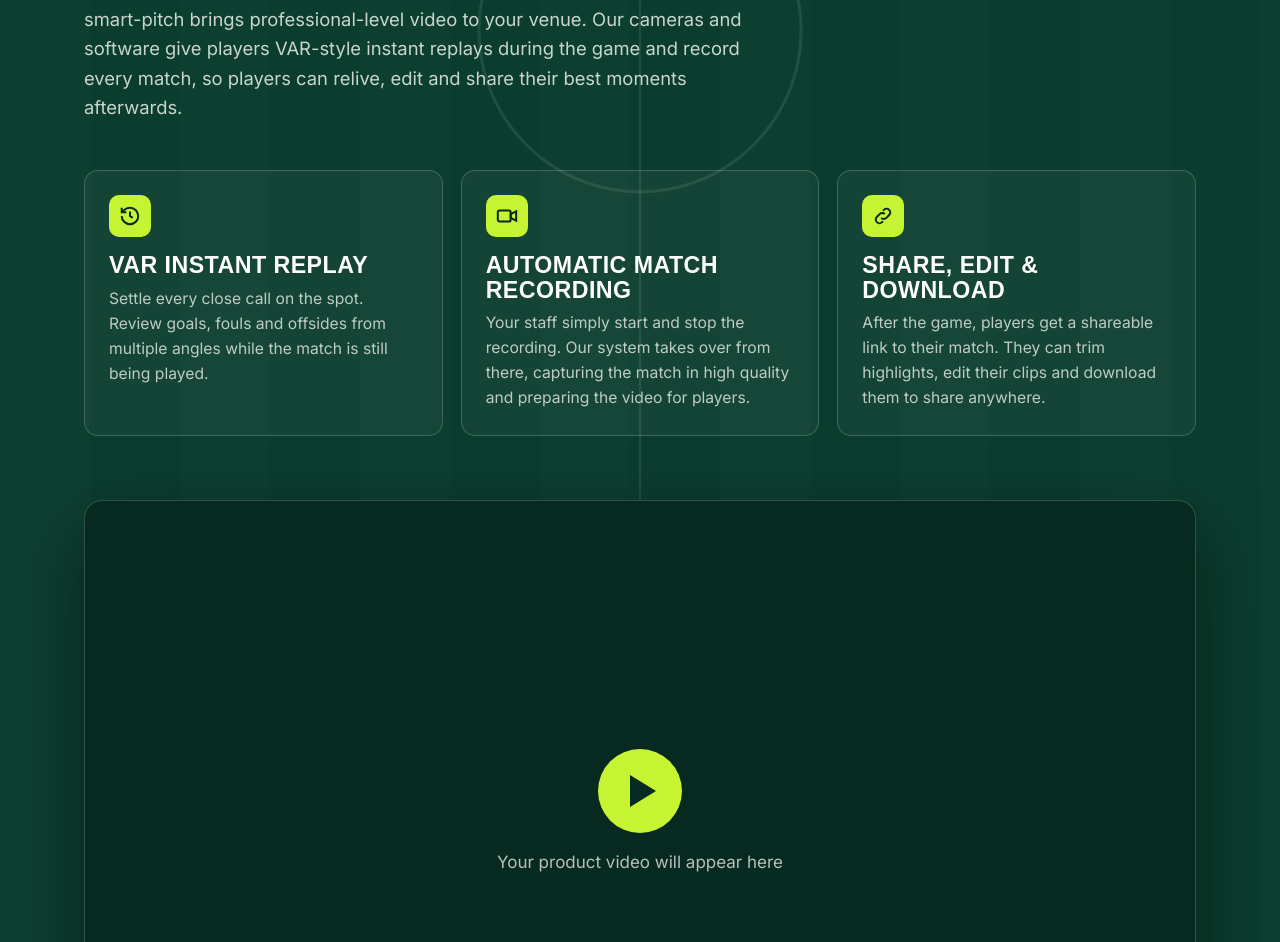
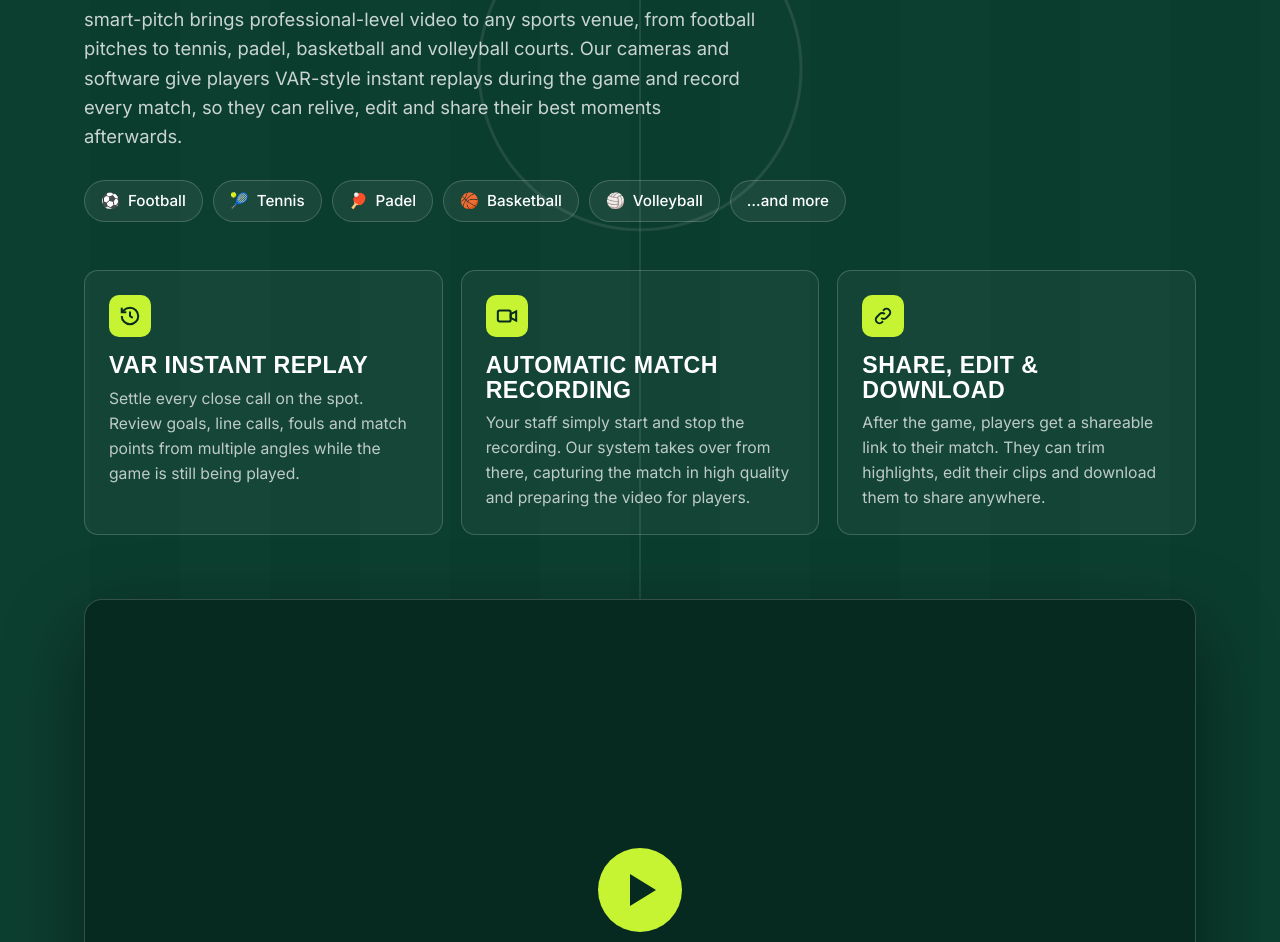
Before and after one commit to marcoumarcos/smart-pitch-website, a plain HTML site: page index.html in a window 1280 px wide. Shown: the part 597-1539 px from the top of the page. Drawn offline with Linux system fonts and the light colour scheme; a web font is replaced by a local one.

Commit message:
Enhance index.html with sports details and descriptions
Updated descriptions and added supported sports list in index.html.

```diff
--- a/index.html
+++ b/index.html
@@ -4,7 +4,7 @@
 <meta charset="UTF-8">
 <meta name="viewport" content="width=device-width, initial-scale=1.0">
 <title>smart-pitch | VAR replay &amp; match recording for sports venues</title>
-<meta name="description" content="smart-pitch gives sports venues VAR-style instant replay and automatic match recording, with shareable videos players can edit and download.">
+<meta name="description" content="smart-pitch gives sports venues VAR-style instant replay and match recording for football, tennis, padel, basketball, volleyball and more, with shareable videos players can edit and download.">
 <link rel="preconnect" href="https://fonts.googleapis.com">
 <link rel="preconnect" href="https://fonts.gstatic.com" crossorigin>
 <link href="https://fonts.googleapis.com/css2?family=Fira+Sans+Extra+Condensed:wght@600;700;800&family=Inter:wght@400;500;600&display=swap" rel="stylesheet">
@@ -69,6 +69,8 @@
   #offering h1 em { font-style: normal; color: var(--lime); }
   #offering .eyebrow { color: var(--lime); }
   #offering .lead { color: rgba(255,255,255,.78); }
+  .sports { list-style: none; display: flex; flex-wrap: wrap; gap: 10px; margin-top: 28px; }
+  .sports li { display: flex; align-items: center; gap: 8px; padding: 8px 16px; border: 1px solid var(--line); border-radius: 999px; background: rgba(255,255,255,.06); font-weight: 500; font-size: .95rem; }
   .features { display: grid; grid-template-columns: repeat(3, 1fr); gap: 18px; margin: 48px 0 64px; }
   .feature { border: 1px solid var(--line); border-radius: var(--radius); padding: 24px; background: rgba(255,255,255,.04); }
   .feature .icon { width: 42px; height: 42px; border-radius: 10px; background: var(--lime); color: var(--pitch-deep); display: grid; place-items: center; margin-bottom: 16px; }
@@ -204,13 +206,22 @@
   <div class="wrap">
     <span class="eyebrow">VAR replay + match recording for sports venues</span>
     <h1>Every match. <em>Every moment.</em> Replayed and shared.</h1>
-    <p class="lead">smart-pitch brings professional-level video to your venue. Our cameras and software give players VAR-style instant replays during the game and record every match, so players can relive, edit and share their best moments afterwards.</p>
+    <p class="lead">smart-pitch brings professional-level video to any sports venue, from football pitches to tennis, padel, basketball and volleyball courts. Our cameras and software give players VAR-style instant replays during the game and record every match, so they can relive, edit and share their best moments afterwards.</p>
+
+    <ul class="sports" aria-label="Supported sports">
+      <li><span aria-hidden="true">⚽</span>Football</li>
+      <li><span aria-hidden="true">🎾</span>Tennis</li>
+      <li><span aria-hidden="true">🏓</span>Padel</li>
+      <li><span aria-hidden="true">🏀</span>Basketball</li>
+      <li><span aria-hidden="true">🏐</span>Volleyball</li>
+      <li>…and more</li>
+    </ul>
 
     <div class="features">
       <div class="feature">
         <div class="icon"><svg width="22" height="22" viewBox="0 0 24 24" fill="none" stroke="currentColor" stroke-width="2.2"><path d="M3 12a9 9 0 109-9 9.7 9.7 0 00-6.7 2.7L3 8"/><path d="M3 3v5h5M12 7v5l3 2"/></svg></div>
         <h3>VAR instant replay</h3>
-        <p>Settle every close call on the spot. Review goals, fouls and offsides from multiple angles while the match is still being played.</p>
+        <p>Settle every close call on the spot. Review goals, line calls, fouls and match points from multiple angles while the game is still being played.</p>
       </div>
       <div class="feature">
         <div class="icon"><svg width="22" height="22" viewBox="0 0 24 24" fill="none" stroke="currentColor" stroke-width="2.2"><rect x="2" y="6" width="14" height="12" rx="2"/><path d="M16 10l6-3v10l-6-3z"/></svg></div>
@@ -264,7 +275,7 @@
 
     <div class="about-text">
       <div>
-        <p>smart-pitch was founded on a simple idea: the technology used in professional stadiums, from VAR to match video, should be available on every pitch. We set out to make it affordable and easy for any sports venue.</p>
+        <p>smart-pitch was founded on a simple idea: the technology used in professional stadiums, from VAR to match video, should be available on every pitch and court. We set out to make it affordable and easy for any sports venue.</p>
         <p>Today we supply, install and support both the camera hardware and the software, so venues have a single partner, and players get replays and videos that keep them coming back.</p>
       </div>
       <div class="stats">
@@ -287,11 +298,11 @@
       <div class="slides">
         <div class="track">
           <div class="slide" role="group" aria-label="1 of 4">
-            <blockquote>The instant replay has ended the arguments on our pitches. Players check the call, accept it and get on with the game.</blockquote>
+            <blockquote>The instant replay has ended the arguments on our courts. Players check the call, accept it and get on with the game.</blockquote>
             <div class="who"><div class="avatar">AB</div><div><strong>Client name</strong><span>Venue manager, Venue name</span></div></div>
           </div>
           <div class="slide" role="group" aria-label="2 of 4">
-            <blockquote>Our players love getting a link to their match after the game. They share their goals with friends, and that brings new teams to us.</blockquote>
+            <blockquote>Our players love getting a link to their match after the game. They share their best shots with friends, and that brings new teams to us.</blockquote>
             <div class="who"><div class="avatar">CD</div><div><strong>Client name</strong><span>Owner, Venue name</span></div></div>
           </div>
           <div class="slide" role="group" aria-label="3 of 4">
```
